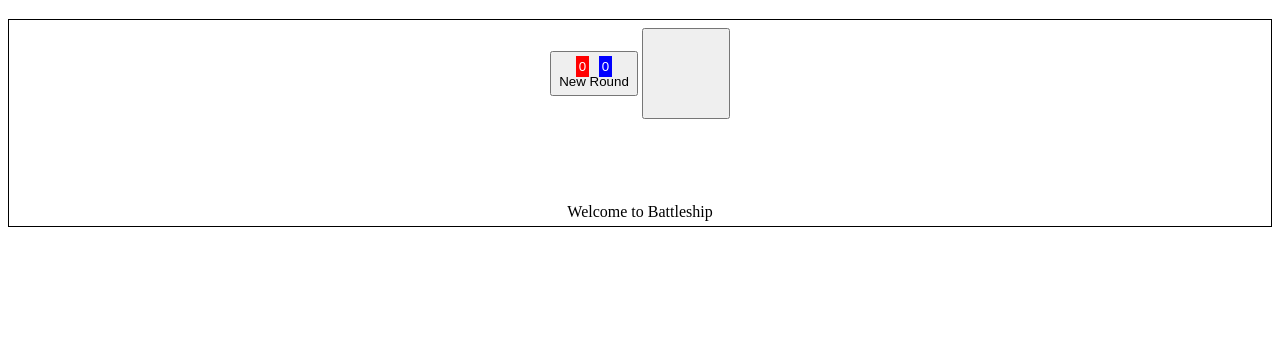
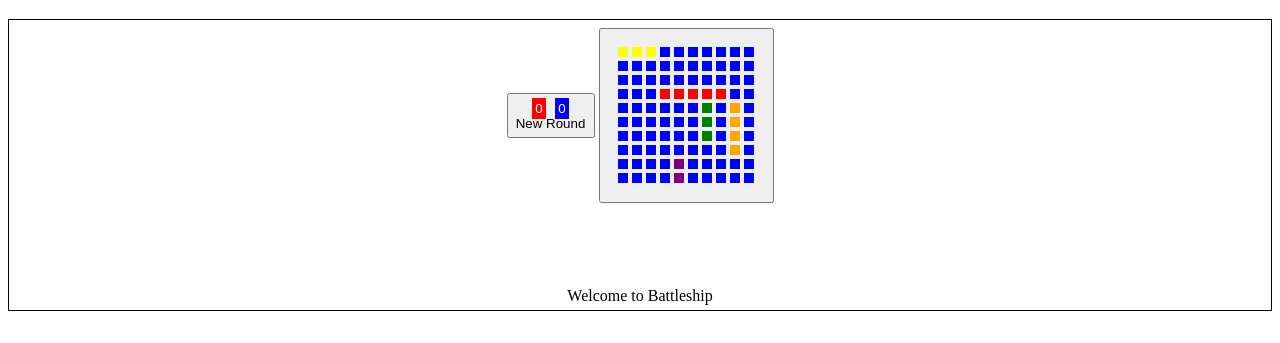
Before and after one commit to jtkline1205/party-games, a plain HTML site: page src/main/html/battleship.html in a window 1280 px wide. Both pictures are taken after a click on the button "Show Ship Grids". Shown: the part 61-404 px from the top of the page. Drawn offline with Linux system fonts and the light colour scheme.

Commit message:
updates to battleship

```diff
--- a/src/main/css/battleship.css
+++ b/src/main/css/battleship.css
@@ -9,8 +9,8 @@
 }
 
 .shipGridsButton {
-    width: 88px;
-    height: 91px;
+    width: 175px;
+    height: 175px;
     cursor: hand;
 }
 
@@ -114,3 +114,22 @@ input {
     width: 10px;
     height: 10px;
 }
+
+.blue {
+    background-color:blue;
+}
+.red {
+    background-color:red;
+}
+.orange {
+    background-color:orange;
+}
+.yellow {
+    background-color:yellow;
+}
+.green {
+    background-color:green;
+}
+.purple {
+    background-color:purple;
+}
--- a/src/main/html/battleship.html
+++ b/src/main/html/battleship.html
@@ -27,10 +27,10 @@
                             <button ng-click="ctrl.toggleShipGrids()" ng-show="ctrl.showShipGrids" class="shipGridsButton">
                                 <table class="center" ng-show="ctrl.showShipGrids">
                                     <tbody>
-                                    <tr>
-                                        <td class="firstTeamIndicator {{ctrl.firstTeam}}" colspan="10">
-                                        </td>
-                                    </tr>
+                                    <!--<tr>-->
+                                        <!--<td class="firstTeamIndicator {{ctrl.firstTeam}}" colspan="10">-->
+                                        <!--</td>-->
+                                    <!--</tr>-->
                                     <tr ng-repeat="list in ctrl.rowList">
                                         <td ng-repeat="square in list">
                                             <div class="square {{square.squareType}}">
--- a/src/main/javascript/battleship.js
+++ b/src/main/javascript/battleship.js
@@ -77,6 +77,77 @@ function BattleshipCtrl() {
 
     this.startNewRound();
 
+    function generateShipGrid() {
+        let grid = [
+            [0, 0, 0, 0, 0, 0, 0, 0, 0, 0],
+            [0, 0, 0, 0, 0, 0, 0, 0, 0, 0],
+            [0, 0, 0, 0, 0, 0, 0, 0, 0, 0],
+            [0, 0, 0, 0, 0, 0, 0, 0, 0, 0],
+            [0, 0, 0, 0, 0, 0, 0, 0, 0, 0],
+            [0, 0, 0, 0, 0, 0, 0, 0, 0, 0],
+            [0, 0, 0, 0, 0, 0, 0, 0, 0, 0],
+            [0, 0, 0, 0, 0, 0, 0, 0, 0, 0],
+            [0, 0, 0, 0, 0, 0, 0, 0, 0, 0],
+            [0, 0, 0, 0, 0, 0, 0, 0, 0, 0],
+        ]
+
+        let gridSize = 10;
+        let shipSize = 5;
+        placeShip(grid, gridSize, 5, 1);
+        placeShip(grid, gridSize, 4, 2);
+        placeShip(grid, gridSize, 3, 3);
+        placeShip(grid, gridSize, 3, 4);
+        placeShip(grid, gridSize, 2, 5);
+
+
+        return grid;
+    }
+
+    function placeShip(grid, gridSize, shipSize, shipColor) {
+        let direction = Math.floor(Math.random()*2);
+        let bound = gridSize-shipSize+1;
+        if (direction==0) {
+            //horizontal
+            let shipStartRow = Math.floor(Math.random()*gridSize);
+            let shipStartCol = Math.floor(Math.random()*bound);
+            let crossedShip = true;
+            while (crossedShip) {
+                crossedShip = false;
+                for(let i=0; i<shipSize; i++) {
+                    if (grid[shipStartRow][shipStartCol+i]!=0) {
+                        crossedShip = true;
+                        i=shipSize;
+                        shipStartRow = Math.floor(Math.random()*gridSize);
+                        shipStartCol = Math.floor(Math.random()*bound);
+                    }
+                }
+            }
+            for (let i=0; i<shipSize; i++) {
+                grid[shipStartRow][shipStartCol+i]=shipColor;
+            }
+        } else if (direction==1) {
+            //vertical
+            let shipStartRow = Math.floor(Math.random()*bound);
+            let shipStartCol = Math.floor(Math.random()*gridSize);
+            let crossedShip = true;
+            while (crossedShip) {
+                crossedShip = false;
+                for(let i=0; i<shipSize; i++) {
+                    if (grid[shipStartRow+i][shipStartCol]!=0) {
+                        crossedShip = true;
+                        i=shipSize;
+                        shipStartRow = Math.floor(Math.random()*bound);
+                        shipStartCol = Math.floor(Math.random()*gridSize);
+                    }
+                }
+            }
+            for (let i=0; i<shipSize; i++) {
+                grid[shipStartRow+i][shipStartCol]=shipColor;
+            }
+        }
+        return grid;
+    }
+
     function generateRowList(ctrl) {
         // let counter = 0;
         // let index = 0;
@@ -88,8 +159,24 @@ function BattleshipCtrl() {
         // ctrl.blueLeft = colorFreqs[1];
         // ctrl.firstTeam = colorNames[firstTeamIndex];
         // ctrl.currentTeam = colorNames[firstTeamIndex];
+        let grid = generateShipGrid();
         let rowList = [];
-        // rowList.push([]);
+
+        let row = 0;
+        let colors = ["blue", "red", "orange", "yellow", "green", "purple"];
+        while (row < 10) {
+            rowList.push([]);
+            let col = 0;
+            while (col < 10) {
+                rowList[row].push({
+                    "squareType":colors[grid[row][col]]
+                })
+                col++;
+            }
+            row++;
+        }
+
+
         // wordSet.forEach(function(word) {
         //     if (counter < 5) {
         //         let randomColor = Math.floor(Math.random()*4);
```
